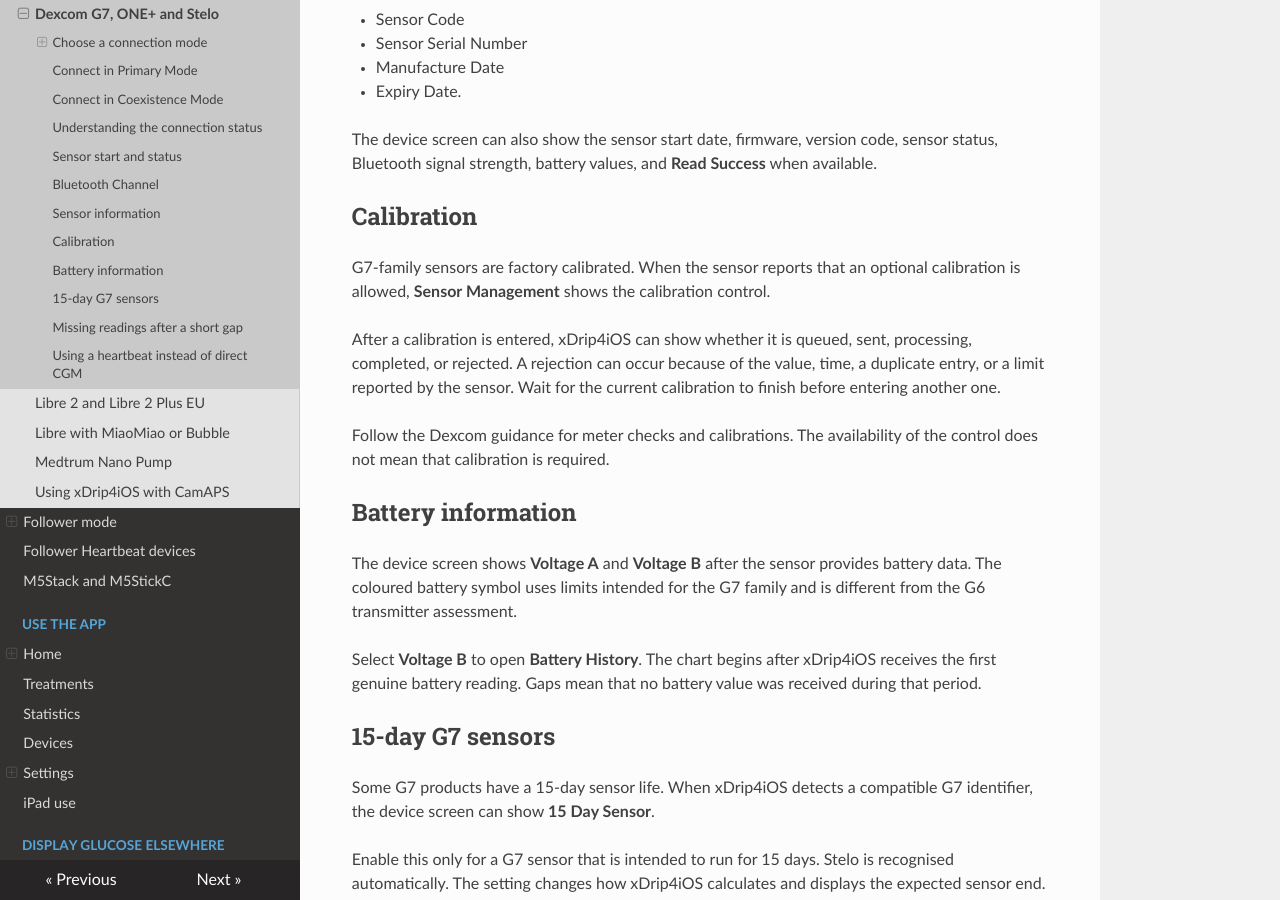
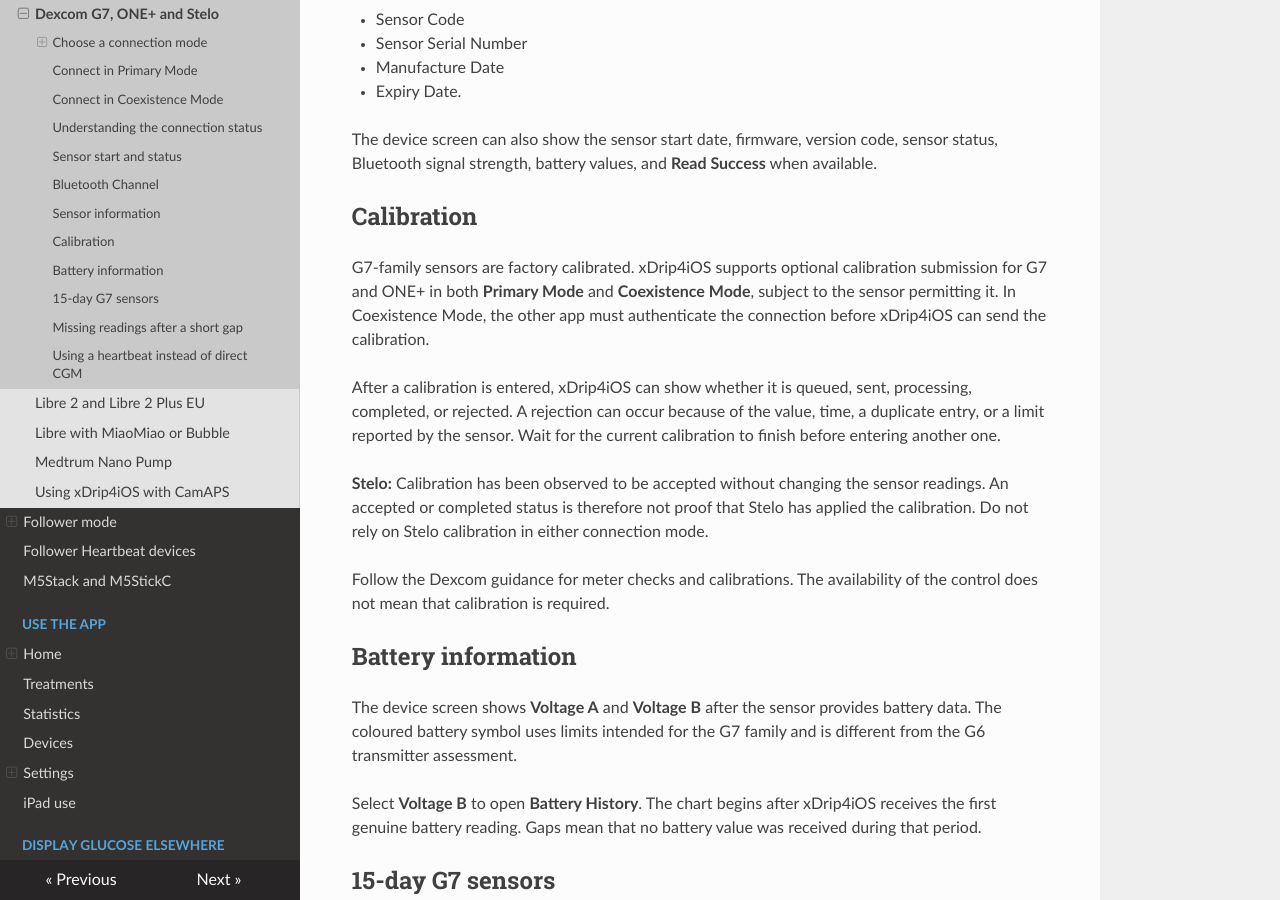
Before and after one commit to paulplant/xdrip4ios_docs, an MkDocs documentation site: the page built from docs/connect/dexcomG7OnePlusStelo.md, in a window 1280 px wide and 900 px high, scrolled down 3151 px. Built offline with MkDocs 1.6.1, drawn with Linux system fonts in a browser that asks for light colours; nearby versions of some CDN libraries.

Commit message:
Clarify G7 family calibration support and Stelo limitation

```diff
--- a/docs/connect/dexcomG7OnePlusStelo.md
+++ b/docs/connect/dexcomG7OnePlusStelo.md
@@ -95,9 +95,11 @@ The device screen can also show the sensor start date, firmware, version code, s
 
 ## Calibration
 
-G7-family sensors are factory calibrated. When the sensor reports that an optional calibration is allowed, **Sensor Management** shows the calibration control.
+G7-family sensors are factory calibrated. xDrip4iOS supports optional calibration submission for G7 and ONE+ in both **Primary Mode** and **Coexistence Mode**, subject to the sensor permitting it. In Coexistence Mode, the other app must authenticate the connection before xDrip4iOS can send the calibration.
 
 After a calibration is entered, xDrip4iOS can show whether it is queued, sent, processing, completed, or rejected. A rejection can occur because of the value, time, a duplicate entry, or a limit reported by the sensor. Wait for the current calibration to finish before entering another one.
+
+**Stelo:** Calibration has been observed to be accepted without changing the sensor readings. An accepted or completed status is therefore not proof that Stelo has applied the calibration. Do not rely on Stelo calibration in either connection mode.
 
 Follow the Dexcom guidance for meter checks and calibrations. The availability of the control does not mean that calibration is required.
 
```
